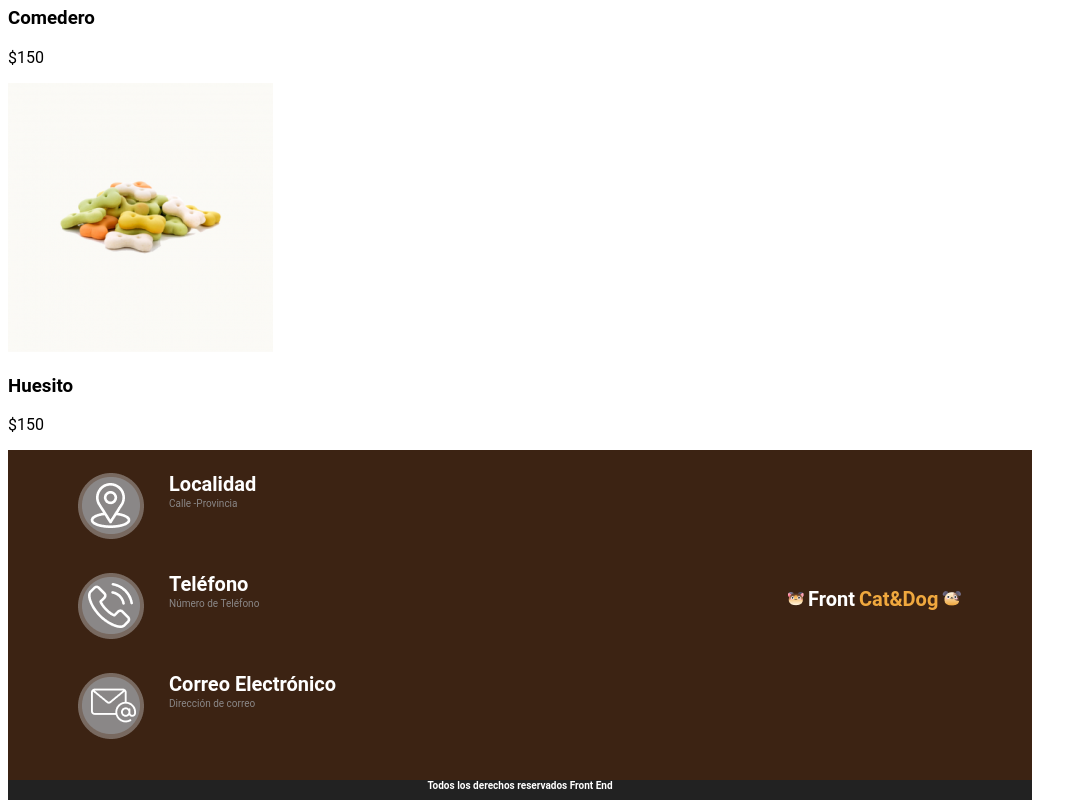
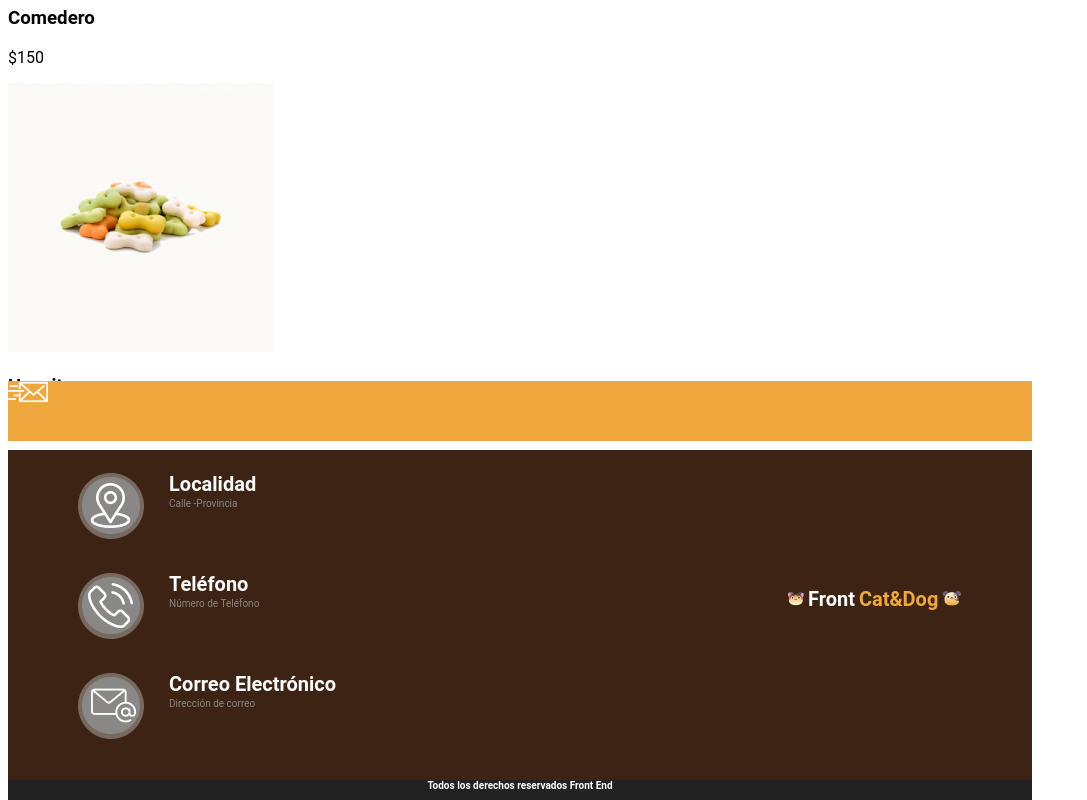
Before and after one commit to adrisa17/Practice-pet-shop, a plain HTML site: page index.html in a window 1280 px wide. Shown: the part 1570-2370 px from the top of the page, without its empty margins (0-1087 px from the left). Drawn offline with Linux system fonts and the light colour scheme.

Commit message:
agregando barra de suscripcion

```diff
--- a/index.html
+++ b/index.html
@@ -71,6 +71,10 @@
 
     <footer>
       <section>
+        <article id="novedades">
+          <div id="iconGroup"><img src="./assets/Group.png" alt="Gato" /></div>
+        </article>
+
         <article id="iconos">
           <div id="logo">
             <div class="iconLog"><img src="./assets/Cat.png" alt="Gato" /></div>
@@ -98,7 +102,7 @@
           </div>
         </article>
         <div id="derechosReservados">
-           <div id="CR">Todos los derechos reservados Front End</div>
+           Todos los derechos reservados Front End
         </div>
       </section>
 
--- a/styles.css
+++ b/styles.css
@@ -233,3 +233,20 @@ body {
     color: #8A8787;
     box-sizing: content-box;
     }
+
+#novedades {
+    background-color: #F0A83E;
+    position: absolute;
+    width: 1024px;
+    height: 60px;
+    top: 1943px;
+    box-sizing: content-box;
+    margin: 0%;
+}
+#iconGroup{
+    display: inline-block;
+    width: 40px;
+    height: 40px;
+    left: 23px;
+    top: 1960px;
+}
```
Also changed, not shown: assets/Group.png (added).
